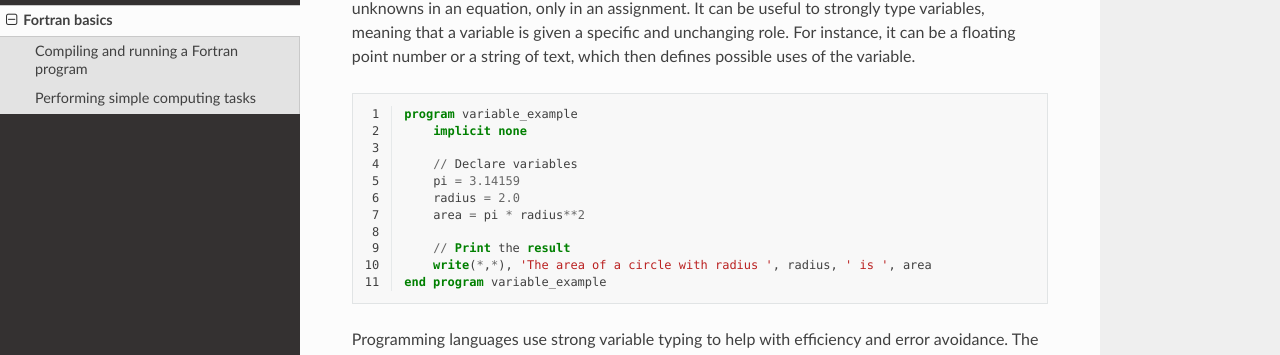
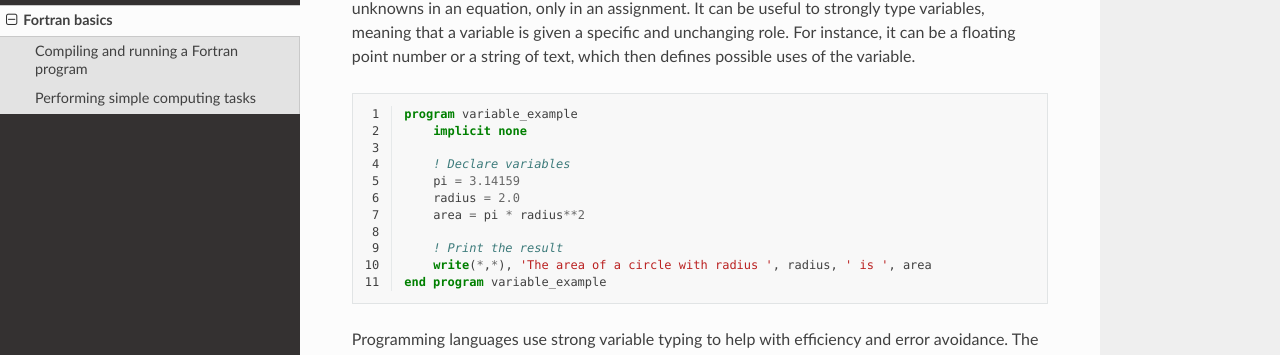
Before and after one commit to Katrin-Drys/WP8_programming, a Sphinx documentation site: the page built from docs/source/02_fortran.rst, in a window 1280 px wide and 900 px high, scrolled down 1466 px. Shown: the part 238-593 px from the top of the window. Built offline with Sphinx 7.4.7 and the Read the Docs theme 3.1.0, drawn with Linux system fonts in a browser that asks for light colours.

Commit message:
kommentar

```diff
--- a/docs/source/02_fortran.rst
+++ b/docs/source/02_fortran.rst
@@ -83,12 +83,12 @@ For instance, it can be a floating point number or a string of text, which then
     program variable_example
         implicit none
 
-        // Declare variables
+        ! Declare variables
         pi = 3.14159
         radius = 2.0
         area = pi * radius**2
 
-        // Print the result
+        ! Print the result
         write(*,*), 'The area of a circle with radius ', radius, ' is ', area
     end program variable_example
 
```
